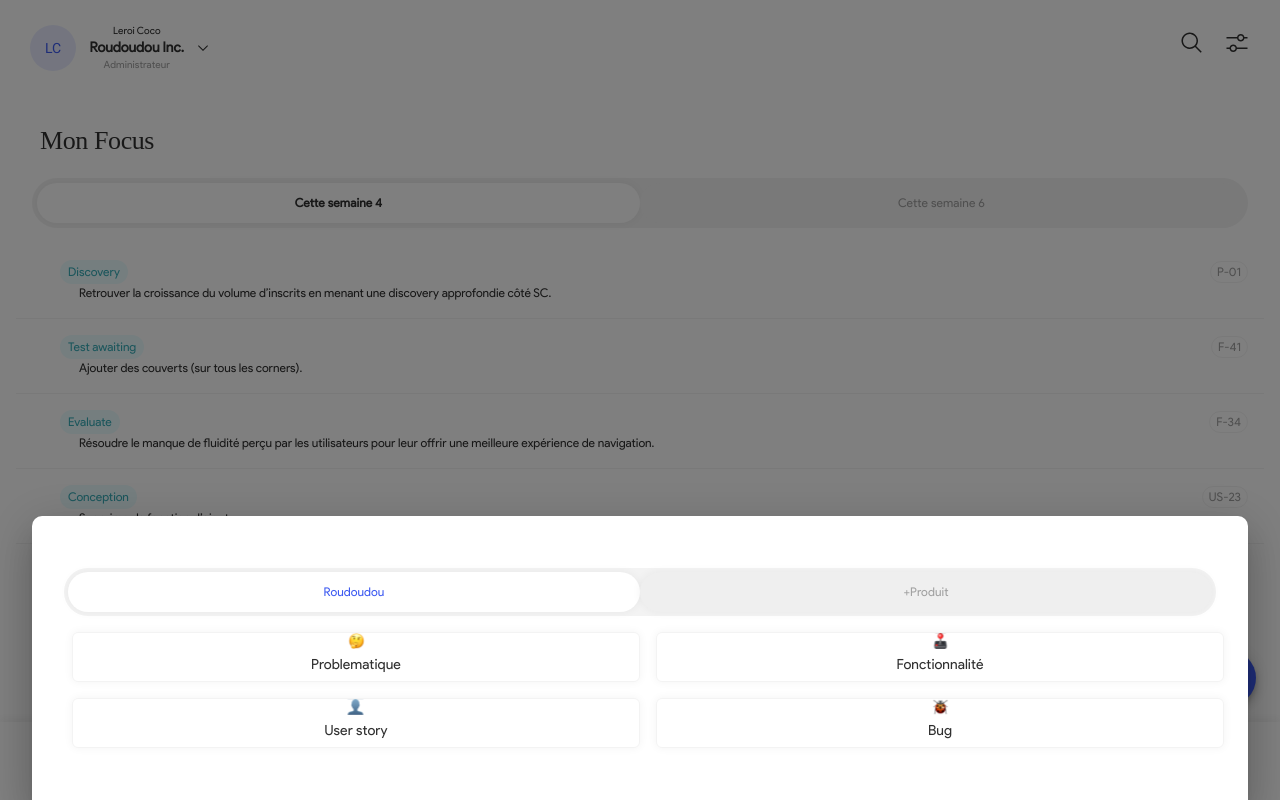
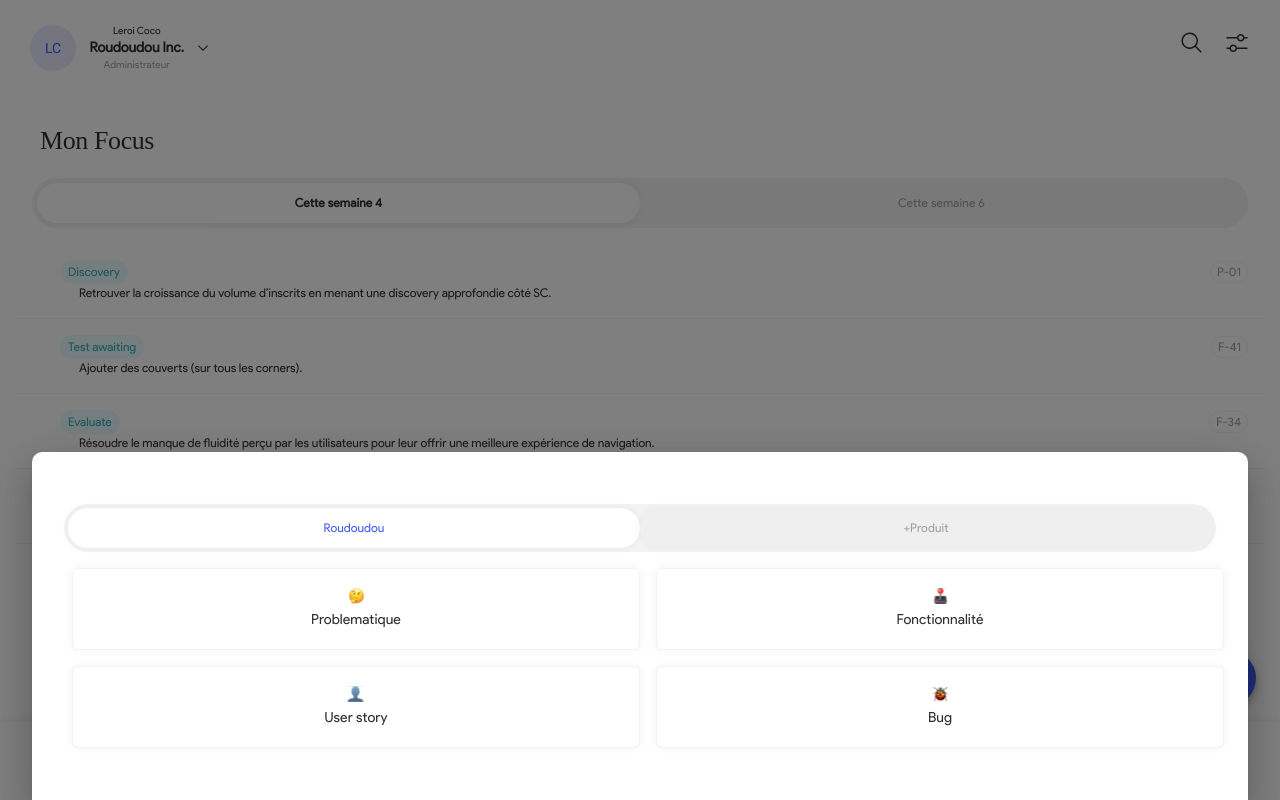
Before and after one commit to tiavina-mika/product-hero-draft, a React (Create React App) app: page / in a window 1280 px wide. Built offline with nearby package versions, Linux system fonts and the light colour scheme; a web font is replaced by a local one.

Commit message:
fix card height

```diff
--- a/src/containers/myFocus/EntitySelectionDialog.tsx
+++ b/src/containers/myFocus/EntitySelectionDialog.tsx
@@ -7,6 +7,7 @@ import ButtonsSwitch from "../../components/ButtonsSwitch";
 import { Grid, Stack, Typography } from "@mui/material";
 import { ISelectOption } from "../../types/app.type";
 import Card from "../../components/Card";
+import { css } from "@emotion/css";
 
 const options = [
   {
@@ -42,6 +43,11 @@ const selectOptions = [
   }
 ];
 
+const classes = {
+  card: css({
+    minHeight: 80
+  })
+};
 type Props = {
   open: boolean;
   onClose: () => void;
@@ -63,13 +69,16 @@ const EntitySelectionDialog = ({ open, onClose }: Props) => {
           onSelect={handleSelectWorkspace}
           options={options}
           className="stretchSelf"
-          // buttonActiveClassname={classes.activeButton}
           color="default"
         />
         <Grid container spacing={2}>
           {selectOptions.map((option: ISelectOption, index: number) => (
             <Grid item xs={6} key={option.value + index}>
-              <Card className="flexCenter" hasShadow>
+              <Card
+                className={classes.card}
+                contentClassName="flexCenter"
+                hasShadow
+              >
                 <Stack spacing={0.5}>
                   <div className="flexCenter">
                     <img
```
